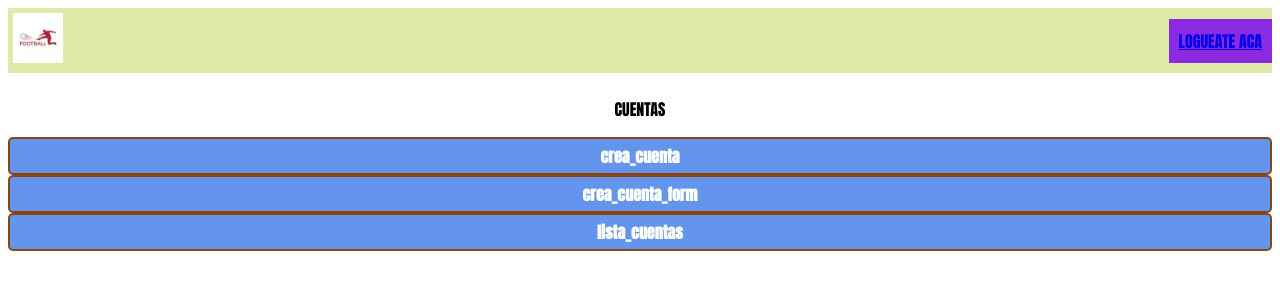
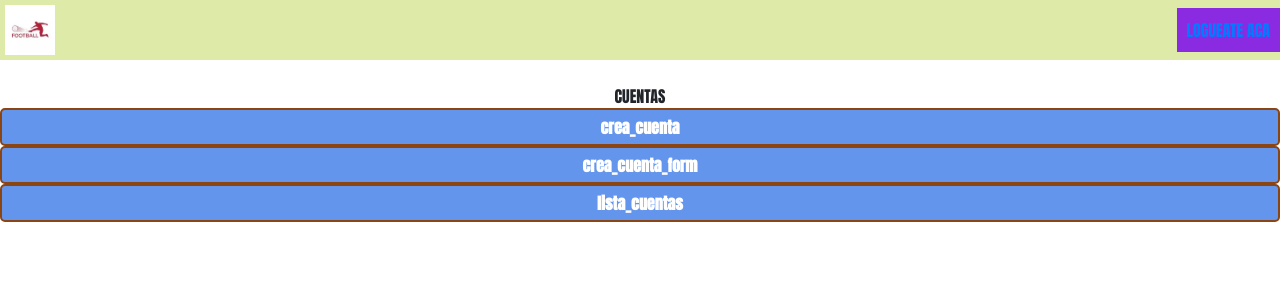
Before and after one commit to JavierVanDam/FINANZAS, a Django app: page / in a window 1280 px wide. Shown: the top 300 px of the page. Run offline with Django 3.2, Linux system fonts and the light colour scheme; some libraries are stand-ins or nearby versions.

Commit message:
agregado bootrtap a base

```diff
--- a/templates/base.html
+++ b/templates/base.html
@@ -4,6 +4,9 @@
   <head>
     <link href="https://fonts.googleapis.com/css?family=Anton" rel="stylesheet">
     <link href="https://fonts.googleapis.com/css?family=Montserrat:400,700" rel="stylesheet">
+    <link rel="stylesheet" href="https://cdn.jsdelivr.net/npm/bootstrap@4.0.0/dist/css/bootstrap.min.css" integrity="sha384-Gn5384xqQ1aoWXA+058RXPxPg6fy4IWvTNh0E263XmFcJlSAwiGgFAW/dAiS6JXm" crossorigin="anonymous">
+    <meta name="viewport" content="width=device-width, initial-scale=1, shrink-to-fit=no">
+
     <meta charset="UTF-8" />
     <title>HTML BASE</title>
     <link rel="stylesheet" href="{% static 'css/styles.css' %}" />
@@ -55,7 +58,10 @@
 
 
 
-
+    <script src="https://code.jquery.com/jquery-3.2.1.slim.min.js" integrity="sha384-KJ3o2DKtIkvYIK3UENzmM7KCkRr/rE9/Qpg6aAZGJwFDMVNA/GpGFF93hXpG5KkN" crossorigin="anonymous"></script>
+    <script src="https://cdn.jsdelivr.net/npm/popper.js@1.12.9/dist/umd/popper.min.js" integrity="sha384-ApNbgh9B+Y1QKtv3Rn7W3mgPxhU9K/ScQsAP7hUibX39j7fakFPskvXusvfa0b4Q" crossorigin="anonymous"></script>
+    <script src="https://cdn.jsdelivr.net/npm/bootstrap@4.0.0/dist/js/bootstrap.min.js" integrity="sha384-JZR6Spejh4U02d8jOt6vLEHfe/JQGiRRSQQxSfFWpi1MquVdAyjUar5+76PVCmYl" crossorigin="anonymous"></script>
 
   </body>
+
 </html>
```
